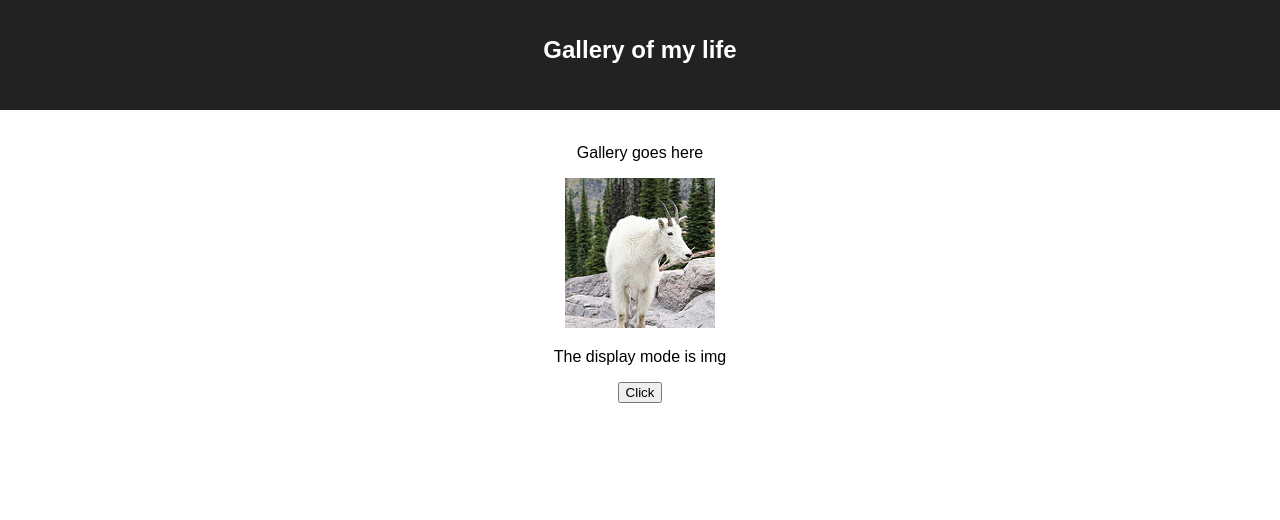
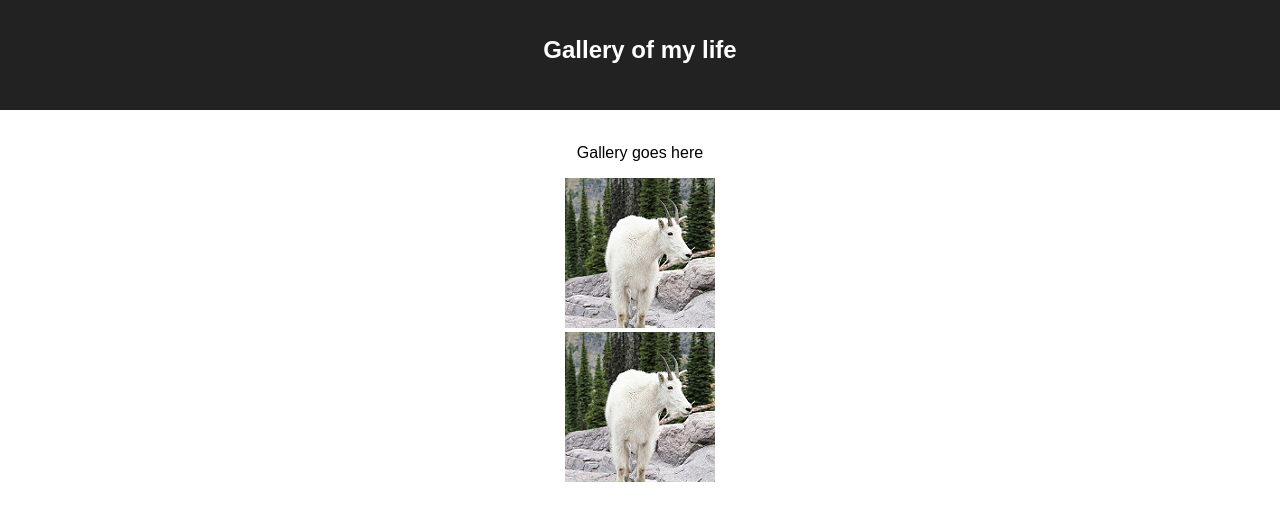
Before and after one commit to cchelton/react-gallery, a React (Create React App) app: page / in a window 1280 px wide. Shown: the top 520 px of the page. Built offline with nearby package versions, Linux system fonts and the light colour scheme.

Commit message:
completed basic toggling GalleryItem
The item flips between img and description when clicked.

```diff
--- a/src/components/GalleryItem/GalleryItem.js
+++ b/src/components/GalleryItem/GalleryItem.js
@@ -1,7 +1,11 @@
 import React, { useState } from "react";
+
+//  TODO: make cards fixed size
+//  TODO: animate cards
 
 function GalleryComponent(props) {
   const [displayMode, setDisplayMode] = useState("img");
+  const testImgURL = "images/goat_small.jpg";
 
   const toggleDisplayMode = () => {
     // switch display mode between image and description
@@ -12,12 +16,19 @@ function GalleryComponent(props) {
     }
   };
 
-  return (
-    <div>
-      <p>The display mode is {displayMode}</p>
-      <button onClick={toggleDisplayMode}>Click</button>
-    </div>
-  );
+  if (displayMode === "img") {
+    return (
+      <div onClick={toggleDisplayMode}>
+        <img src={testImgURL} />
+      </div>
+    );
+  } else {
+    return (
+      <div onClick={toggleDisplayMode}>
+        <p>DESCRIPTION DESCRIPTION DESCRIPTION DESCRIPTION DESCRIPTION </p>
+      </div>
+    );
+  }
 }
 
 export default GalleryComponent;
```
